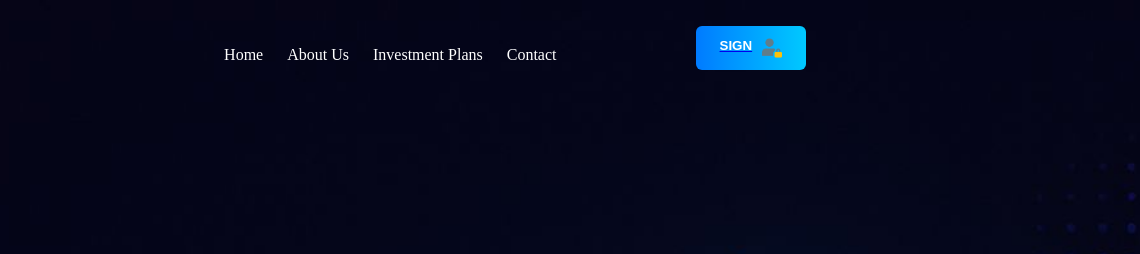
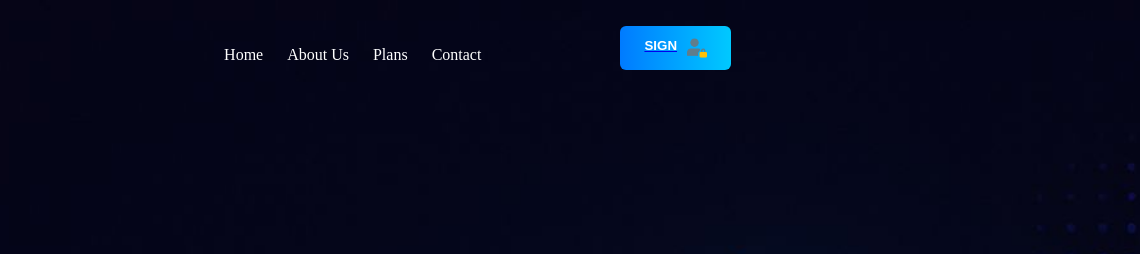
Before and after one commit to Cargo791/test, a website: page index.html in a window 1280 px wide. Shown: the top 254 px of the page, 140-1280 px from the left. Drawn offline with Linux system fonts and the light colour scheme; no server answers.

Commit message:
index.html

```diff
--- a/index.html
+++ b/index.html
@@ -17,7 +17,7 @@
             <ul>
                 <li><a href="./index.html">Home</a></li>
                 <li><a href="#">About Us</a></li>
-                <li><a href="#invest">Investment Plans</a></li>
+                <li><a href="#invest">Plans</a></li>
                 <li><a href="#contact">Contact</a></li>
 
             </ul>
```
